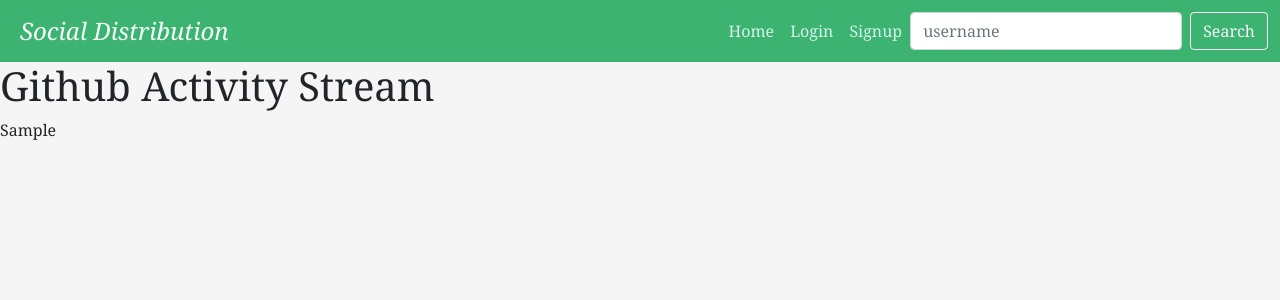
After one commit to CMPUT404W21-Team3/social-distribution, a Django app: template social_distribution/Profile/templates/profile/github_activity.html in a window 1280 px wide. The commit adds this page. Shown: the top 300 px of the page. Run offline with Django 3.2, Linux system fonts and the light colour scheme; the template is opened without the code that fills it: most values are stand-ins (such as "Sample title", 1, 10 or a date in 2020).

Commit message:
Grab json to the my github activity tab

```diff
--- /dev/null
+++ b/social_distribution/Profile/templates/profile/github_activity.html
@@ -0,0 +1,8 @@
+{% extends 'base.html' %}
+
+{% block content %}
+
+<h1>Github Activity Stream</h1>
+{{github_activity}}
+
+{% endblock %}
--- a/social_distribution/Profile/templates/profile/home.html
+++ b/social_distribution/Profile/templates/profile/home.html
@@ -9,6 +9,7 @@
     <a href="/author/{{ user.profile.id }}/posts">View My Posts</a> -->
     <a class="btn btn-outline-primary" href="/friends" role="button">Friends List</a>
     <a class="btn btn-outline-primary" href="/author/{{ user.profile.id }}/posts" role="button">My Posts</a>
+    <a class="btn btn-outline-primary" href="/github-activity" role="button">My Github Activity</a>
   </div>
 
    <h3> Activity Stream </h3>
--- a/social_distribution/Profile/urls.py
+++ b/social_distribution/Profile/urls.py
@@ -24,4 +24,5 @@ urlpatterns = [
     path('author/<int:author_id>/posts/<int:post_id>', Profile_views.post, name='post'),
     path('view_profile/<int:author_id>', Profile_views.view_profile, name='view_profile'),
     path('view_profile/<int:author_id>/remove_friend', Profile_views.remove_friend, name='remove_friend'), # remove a friend
+    path('github-activity/', Profile_views.view_github_activity, name='view_github_activity')
 ]
```
Also changed, not shown: social_distribution/Profile/views.py (+11 -1 lines), social_distribution/db.sqlite3.
